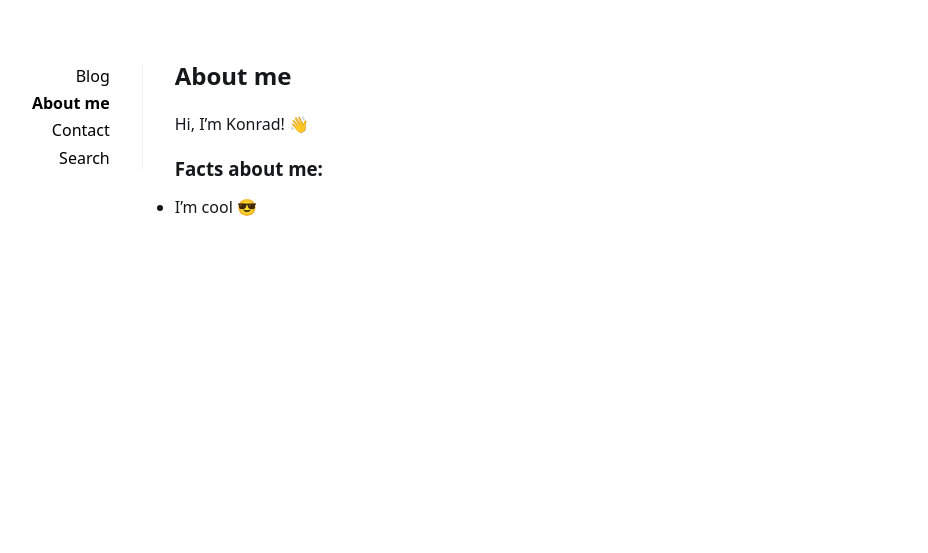
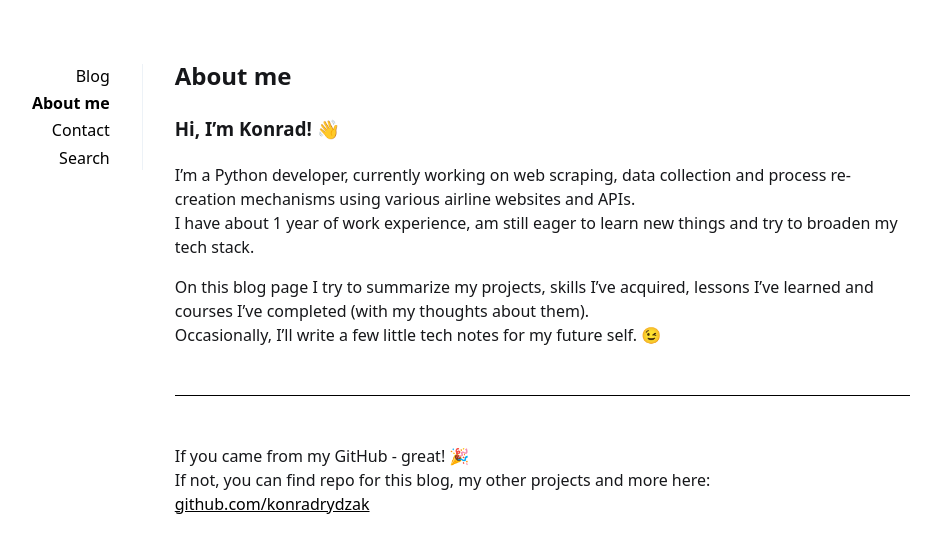
Before and after one commit to konradrydzak/konradrydzak.github.io, a Jekyll site: the page built from docs/_pages/about.md, in a window 1280 px wide. Shown: the top 553 px of the page, without its empty margins (178-1106 px from the left). Built offline with Jekyll 4.4.1, drawn with Linux system fonts in a browser that asks for light colours.

Commit message:
Add actual content to the 'About me' page

```diff
--- a/docs/_pages/about.md
+++ b/docs/_pages/about.md
@@ -3,8 +3,20 @@ layout: page
 title: About me
 ---
 
-Hi, I'm Konrad! 👋
+### Hi, I'm Konrad! 👋
 
-### Facts about me:
+I'm a Python developer, currently working on web scraping, data collection and process re-creation mechanisms using various airline websites and APIs.
+I have about 1 year of work experience, am still eager to learn new things and try to broaden my tech stack.
 
-- I'm cool 😎
+On this blog page I try to summarize my projects, skills I've acquired, lessons I've learned and courses I've completed (with my thoughts about them).
+Occasionally, I'll write a few little tech notes for my future self. 😉
+
+<br/>
+
+---
+
+<br/>
+
+If you came from my GitHub - great! 🎉
+If not, you can find repo for this blog, my other projects and more here:
+[github.com/konradrydzak](https://github.com/konradrydzak)
```
